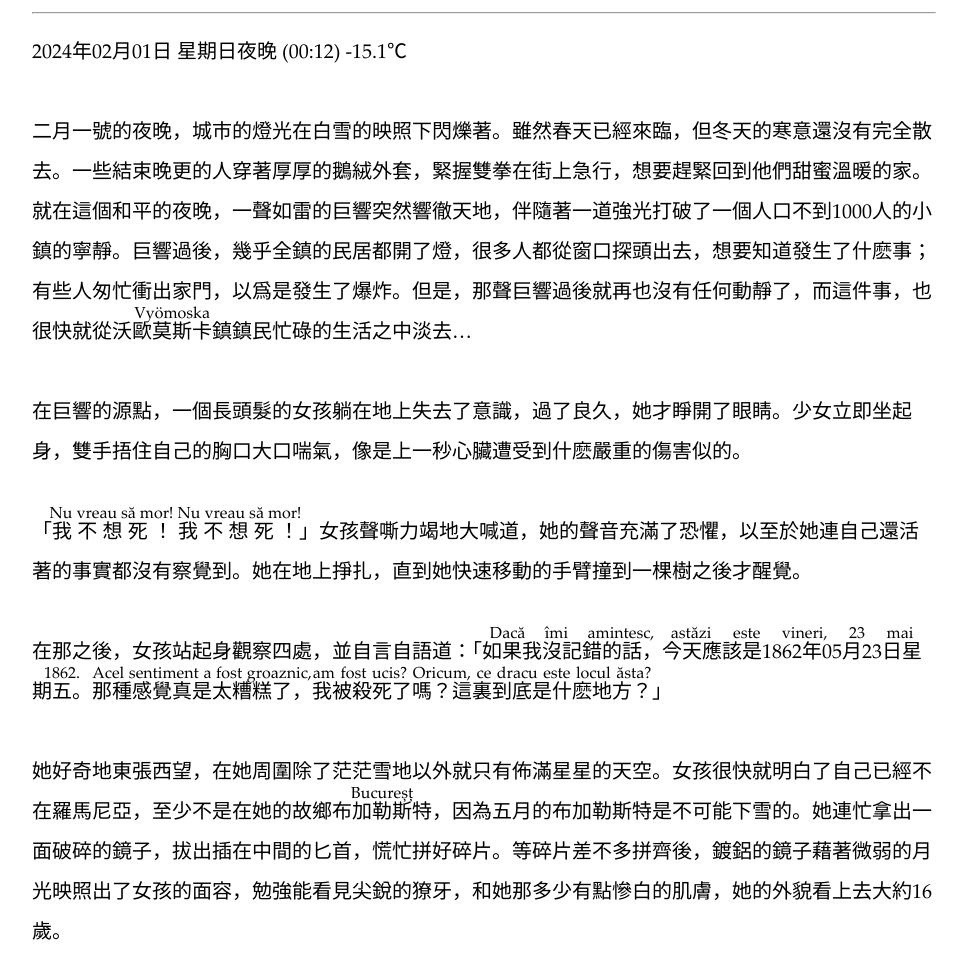
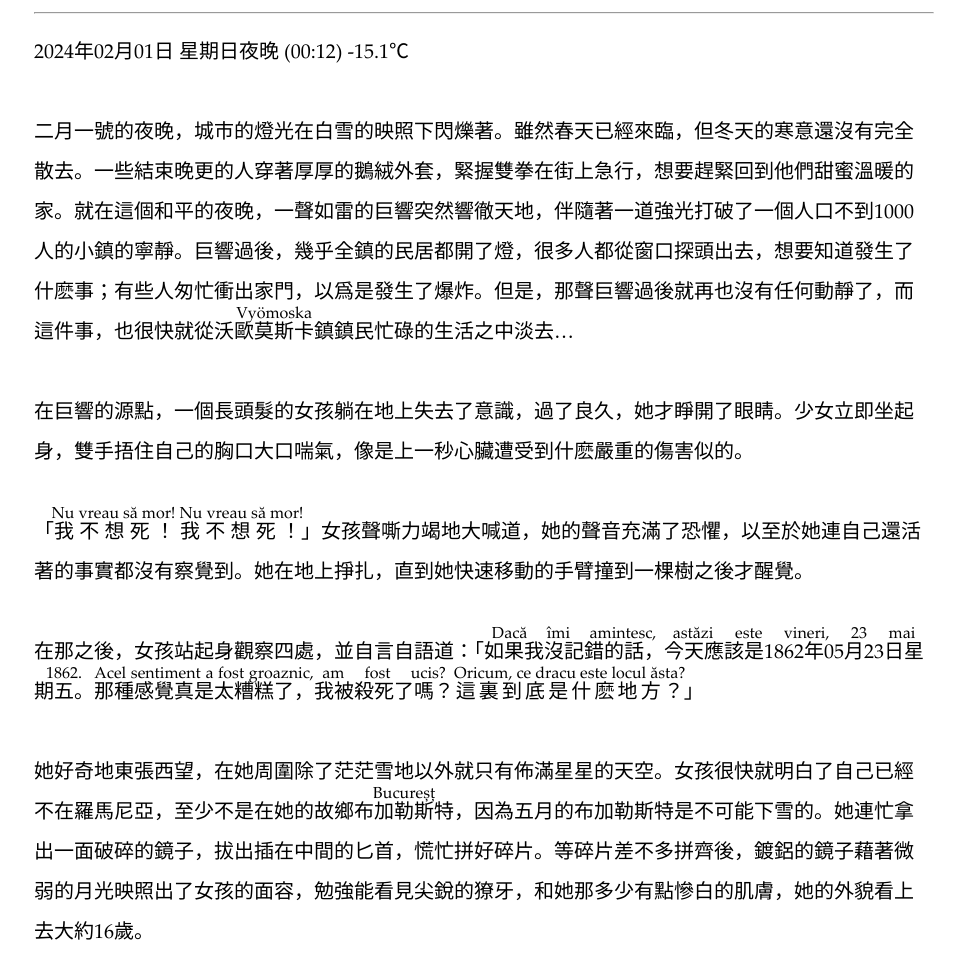
Before and after one commit to YamiyoshinLevi/Landing-Page-React, a plain HTML site: page novels/Vampire-01.html in a window 1280 px wide. Shown: the part 132-1097 px from the top of the page, without its empty margins (156-1123 px from the left). Drawn offline with Linux system fonts and the light colour scheme; a web font is replaced by a local one.

Commit message:
Update Vampire-01.html

```diff
--- a/novels/Vampire-01.html
+++ b/novels/Vampire-01.html
@@ -39,7 +39,7 @@
               <br><br>
               「<ruby>我不想死！我不想死！<rt>Nu vreau să mor! Nu vreau să mor!</rt></ruby>」女孩聲嘶力竭地大喊道，她的聲音充滿了恐懼，以至於她連自己還活著的事實都沒有察覺到。她在地上掙扎，直到她快速移動的手臂撞到一棵樹之後才醒覺。
               <br><br>
-              在那之後，女孩站起身觀察四處，並自言自語道：「<ruby>如果我沒記錯的話，<rt>Dacă îmi amintesc,</rt></ruby><ruby>今天應該是1862年05月23日星期五。<rt>astăzi este vineri, 23 mai 1862.</rt></ruby><ruby>那種感覺真是太糟糕了，<rt>Acel sentiment a fost groaznic, </rt></ruby><ruby>我被殺死了嗎？這裏到底是什麽地方？<rt>am fost ucis? Oricum, ce dracu este locul ăsta?</rt></ruby>」
+              在那之後，女孩站起身觀察四處，並自言自語道：「<ruby>如果我沒記錯的話，<rt>Dacă îmi amintesc,</rt></ruby><ruby>今天應該是1862年05月23日星期五。<rt>astăzi este vineri, 23 mai 1862.</rt></ruby><ruby>那種感覺真是太糟糕了，<rt>Acel sentiment a fost groaznic, </rt></ruby><ruby>我被殺死了嗎？<rt>am fost ucis?</rt></ruby><ruby>這裏到底是什麽地方？<rt>Oricum, ce dracu este locul ăsta?</rt></ruby>」
               <br><br>
               她好奇地東張西望，在她周圍除了茫茫雪地以外就只有佈滿星星的天空。女孩很快就明白了自己已經不在羅馬尼亞，至少不是在她的故鄉<ruby>布加勒斯特<rt>Bucureșț</rt></ruby>，因為五月的布加勒斯特是不可能下雪的。她連忙拿出一面破碎的鏡子，拔出插在中間的匕首，慌忙拼好碎片。等碎片差不多拼齊後，鍍鋁的鏡子藉著微弱的月光映照出了女孩的面容，勉強能看見尖銳的獠牙，和她那多少有點慘白的肌膚，她的外貌看上去大約16歲。
               <br><br>
```
